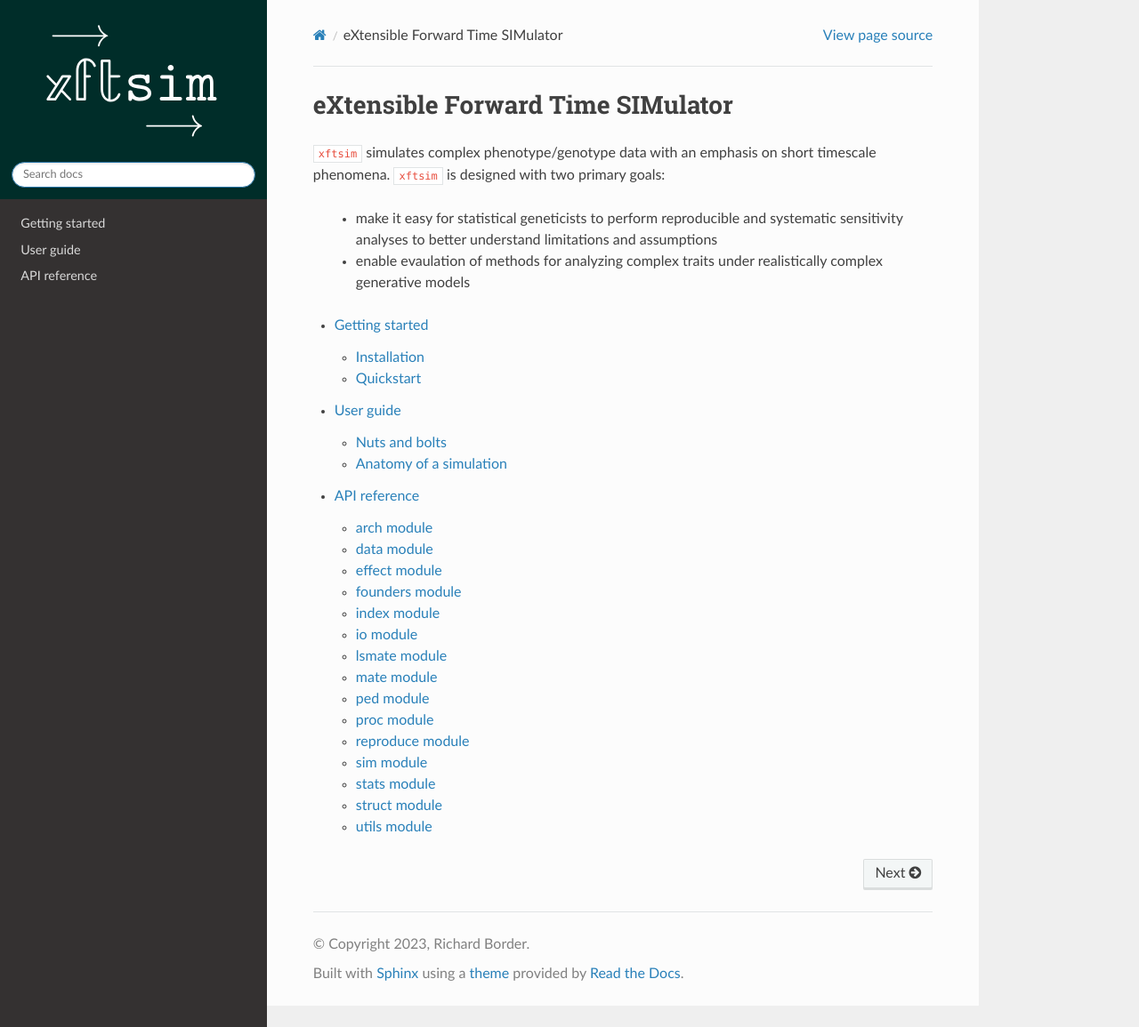
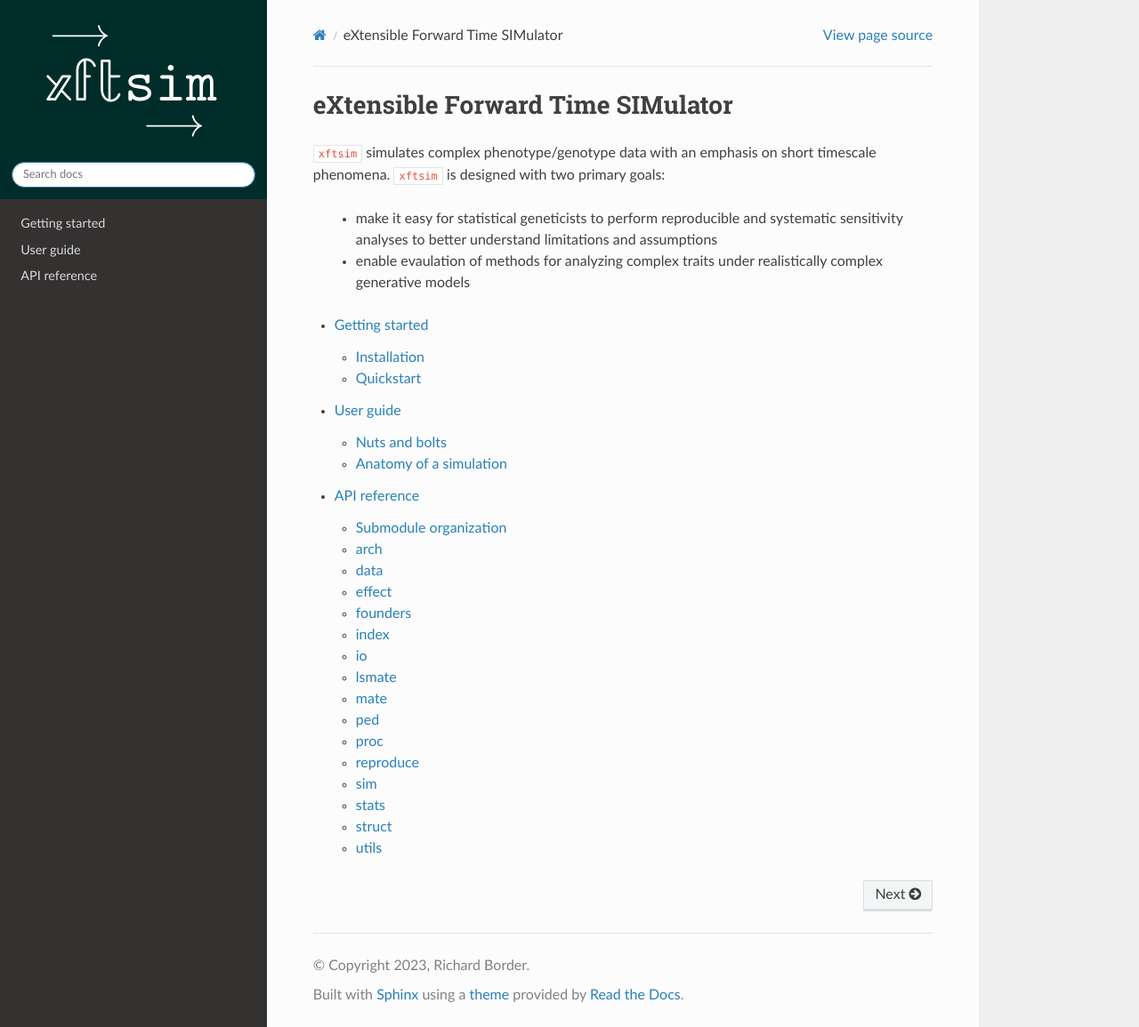
Before and after one commit to rborder/xftsim, a Sphinx documentation site: the page built from docs/index.md, in a window 1280 px wide and 1155 px high. Shown: the whole window at 89% size. Built offline with Sphinx 7.4.7 and the Read the Docs theme 2.0.0, drawn with Linux system fonts in a browser that asks for light colours; pages that are not in the unit, such as notebooks, are missing from menus.

````diff
--- a/docs/api.md
+++ b/docs/api.md
@@ -1,6 +1,8 @@
 
 
 # API reference
+
+## Submodule organization
 
 
 `xftsim` is organized into a number of submodules, the contents of which are arranged as follows:
@@ -25,9 +27,9 @@
 | {ref}`utils <xftsim:xftsim.utils module>`         | Utility functions and profiling                                                   |           |
 
 
-Here is an auto-generated summary of the xftsim API.
+Below is an auto-generated summary of the xftsim API.
 
-## arch module
+## arch
 
 ```{eval-rst}
 .. automodule:: xftsim.arch
@@ -36,7 +38,7 @@ Here is an auto-generated summary of the xftsim API.
    :show-inheritance:
 ```
 
-## data module
+## data
 
 ```{eval-rst}
 .. automodule:: xftsim.data
@@ -45,7 +47,7 @@ Here is an auto-generated summary of the xftsim API.
    :show-inheritance:
 ```
 
-## effect module
+## effect
 
 ```{eval-rst}
 .. automodule:: xftsim.effect
@@ -54,7 +56,7 @@ Here is an auto-generated summary of the xftsim API.
    :show-inheritance:
 ```
 
-## founders module
+## founders
 
 ```{eval-rst}
 .. automodule:: xftsim.founders
@@ -63,7 +65,7 @@ Here is an auto-generated summary of the xftsim API.
    :show-inheritance:
 ```
 
-## index module
+## index
 
 ```{eval-rst}
 .. automodule:: xftsim.index
@@ -72,7 +74,7 @@ Here is an auto-generated summary of the xftsim API.
    :show-inheritance:
 ```
 
-## io module
+## io
 
 ```{eval-rst}
 .. automodule:: xftsim.io
@@ -81,7 +83,7 @@ Here is an auto-generated summary of the xftsim API.
    :show-inheritance:
 ```
 
-## lsmate module
+## lsmate
 
 ```{eval-rst}
 .. automodule:: xftsim.lsmate
@@ -93,7 +95,7 @@ Here is an auto-generated summary of the xftsim API.
 
 ```
 
-## mate module
+## mate
 
 ```{eval-rst}
 .. automodule:: xftsim.mate
@@ -102,7 +104,7 @@ Here is an auto-generated summary of the xftsim API.
    :show-inheritance:
 ```
 
-## ped module
+## ped
 
 ```{eval-rst}
 .. automodule:: xftsim.ped
@@ -111,7 +113,7 @@ Here is an auto-generated summary of the xftsim API.
    :show-inheritance:
 ```
 
-## proc module
+## proc
 
 ```{eval-rst}
 .. automodule:: xftsim.proc
@@ -120,7 +122,7 @@ Here is an auto-generated summary of the xftsim API.
    :show-inheritance:
 ```
 
-## reproduce module
+## reproduce
 
 ```{eval-rst}
 .. automodule:: xftsim.reproduce
@@ -129,7 +131,7 @@ Here is an auto-generated summary of the xftsim API.
    :show-inheritance:
 ```
 
-## sim module
+## sim
 
 ```{eval-rst}
 .. automodule:: xftsim.sim
@@ -138,7 +140,7 @@ Here is an auto-generated summary of the xftsim API.
    :show-inheritance:
 ```
 
-## stats module
+## stats
 
 ```{eval-rst}
 .. automodule:: xftsim.stats
@@ -147,7 +149,7 @@ Here is an auto-generated summary of the xftsim API.
    :show-inheritance:
 ```
 
-## struct module
+## struct
 
 ```{eval-rst}
 .. automodule:: xftsim.struct
@@ -156,7 +158,7 @@ Here is an auto-generated summary of the xftsim API.
    :show-inheritance:
 ```
 
-## utils module
+## utils
 
 ```{eval-rst}
 .. automodule:: xftsim.utils
````
Also changed, not shown: docs/userguide/struct.ipynb.
